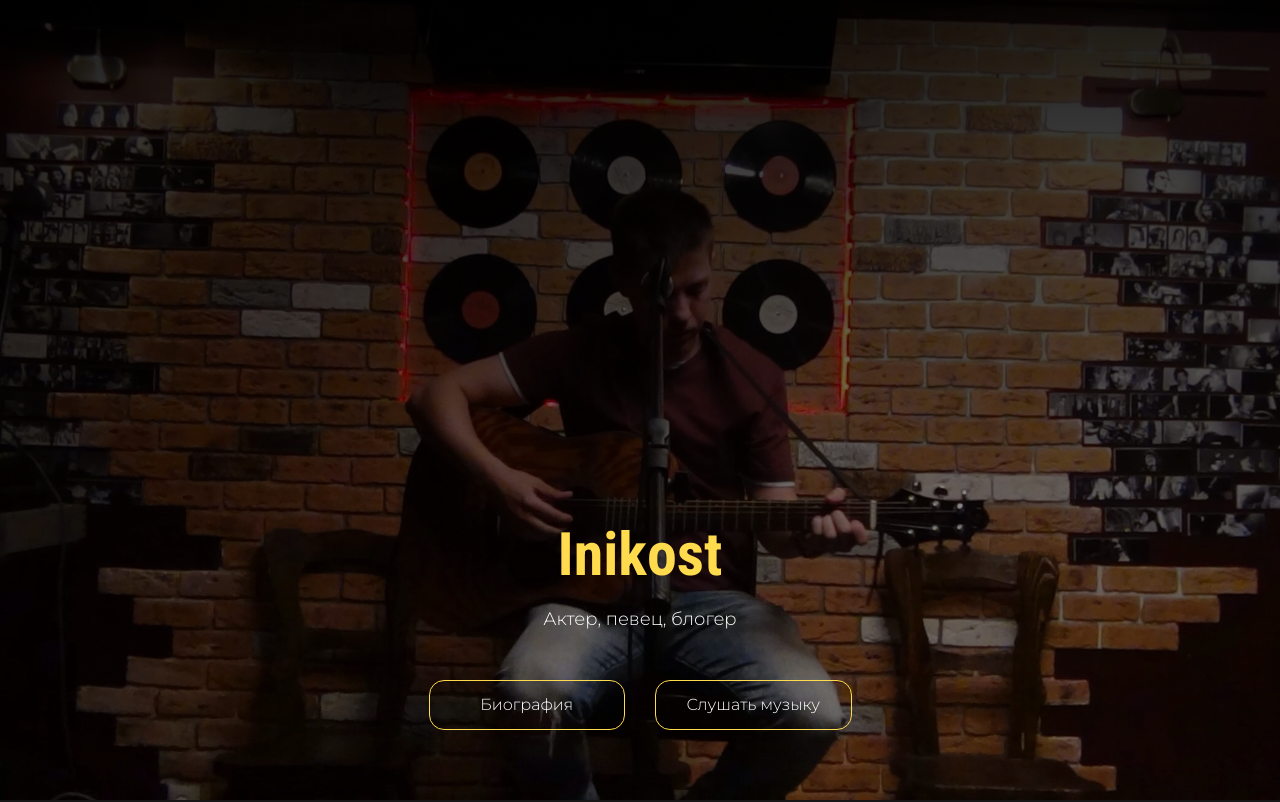
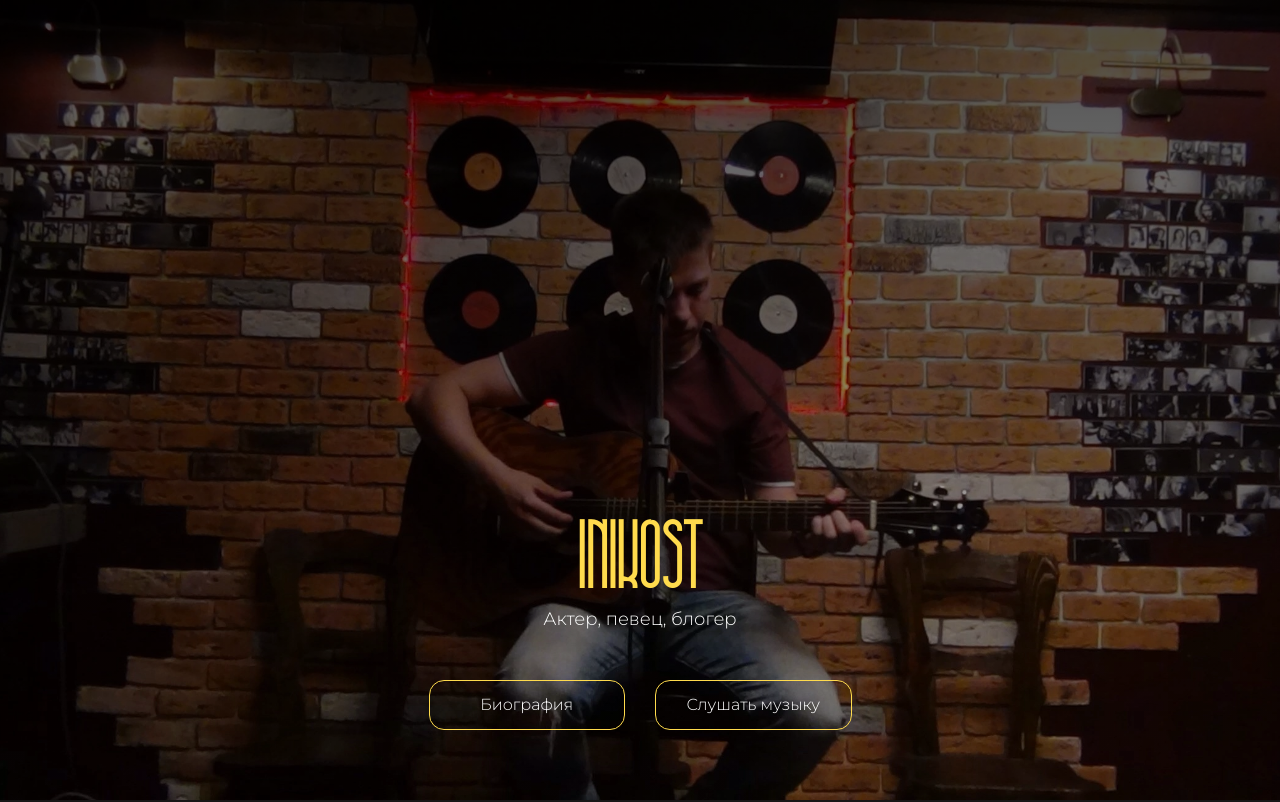
Before and after one commit to Anzhelika99/sing, a plain HTML site: page index.html in a window 1280 px wide. Shown: the top 802 px of the page. Drawn offline with Linux system fonts and the light colour scheme.

Commit message:
Add files via upload

```diff
--- a/css/style.css
+++ b/css/style.css
@@ -1,3 +1,8 @@
+@font-face {
+   font-family: Musa Black Tall;
+   src: url("../font/musa-black-tall.otf") format("opentype");
+}
+
 * {
    box-sizing: border-box;
    scroll-behavior: smooth;
@@ -30,6 +35,7 @@ html {
 body {
    font-family: 'Montserrat', sans-serif;
    font-family: 'Roboto Condensed', sans-serif;
+   font-family: 'Musa Black Tall', sans-serif;
    color: #fff;
    background-color: #171717;
 }
@@ -49,7 +55,7 @@ body {
    width: 100%;
    height: 100vh;
    margin-bottom: 150px;
-   background: linear-gradient(rgba(0, 0, 0, 0.9),
+   background: linear-gradient(rgba(0, 0, 0, 0.7),
    rgba(0, 0, 0, 0.2)), url(../img/IMG_6085.webp);
    background-position: 50% 50%;
    background-repeat: no-repeat;
@@ -66,7 +72,7 @@ body {
 .cover__title {
    color: var(--title-color);
    font-size: 60px;
-   font-family:'Roboto Condensed', sans-serif;
+   font-family: 'Musa Black Tall', sans-serif;
    margin: 0 0 20px 0;
 }
 
```
